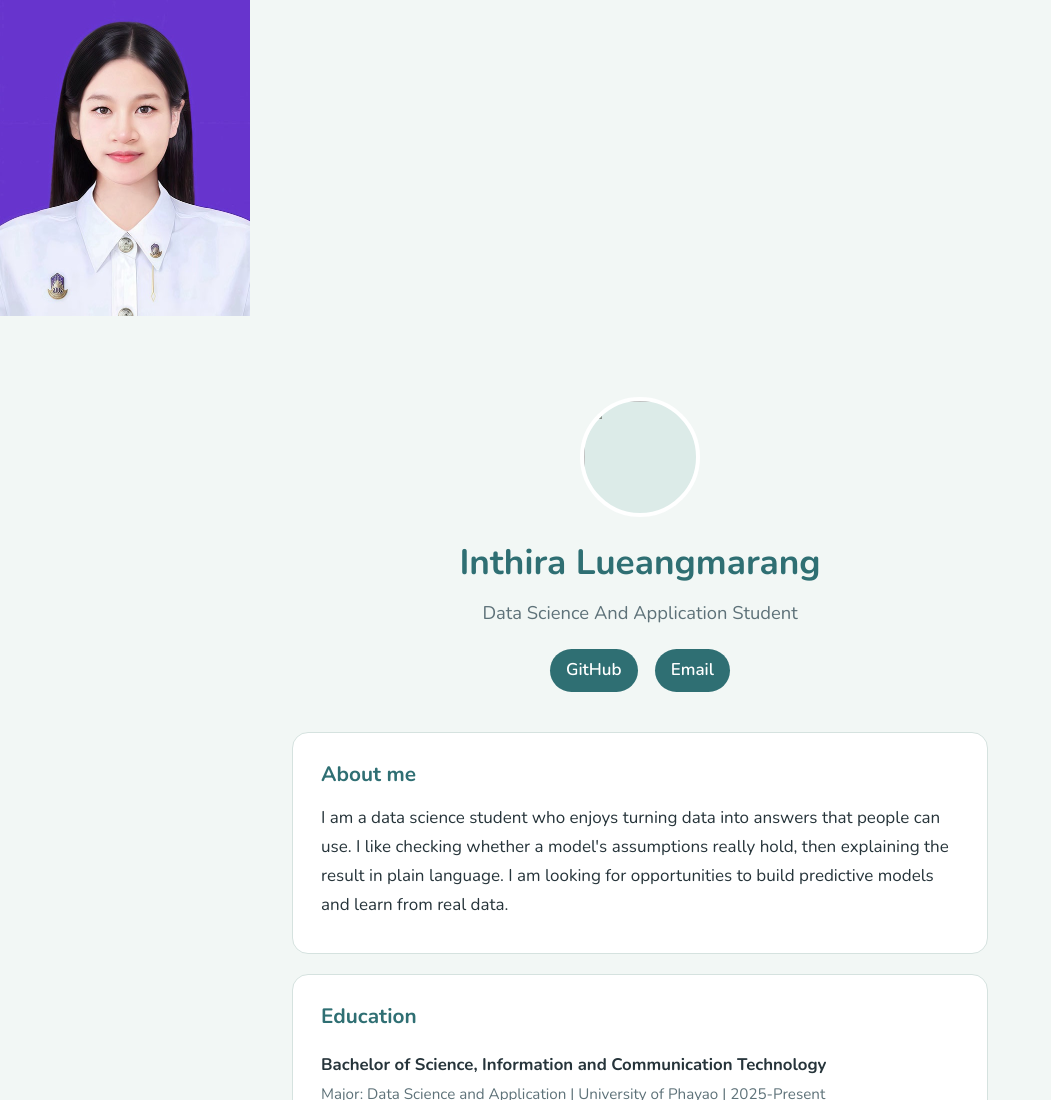
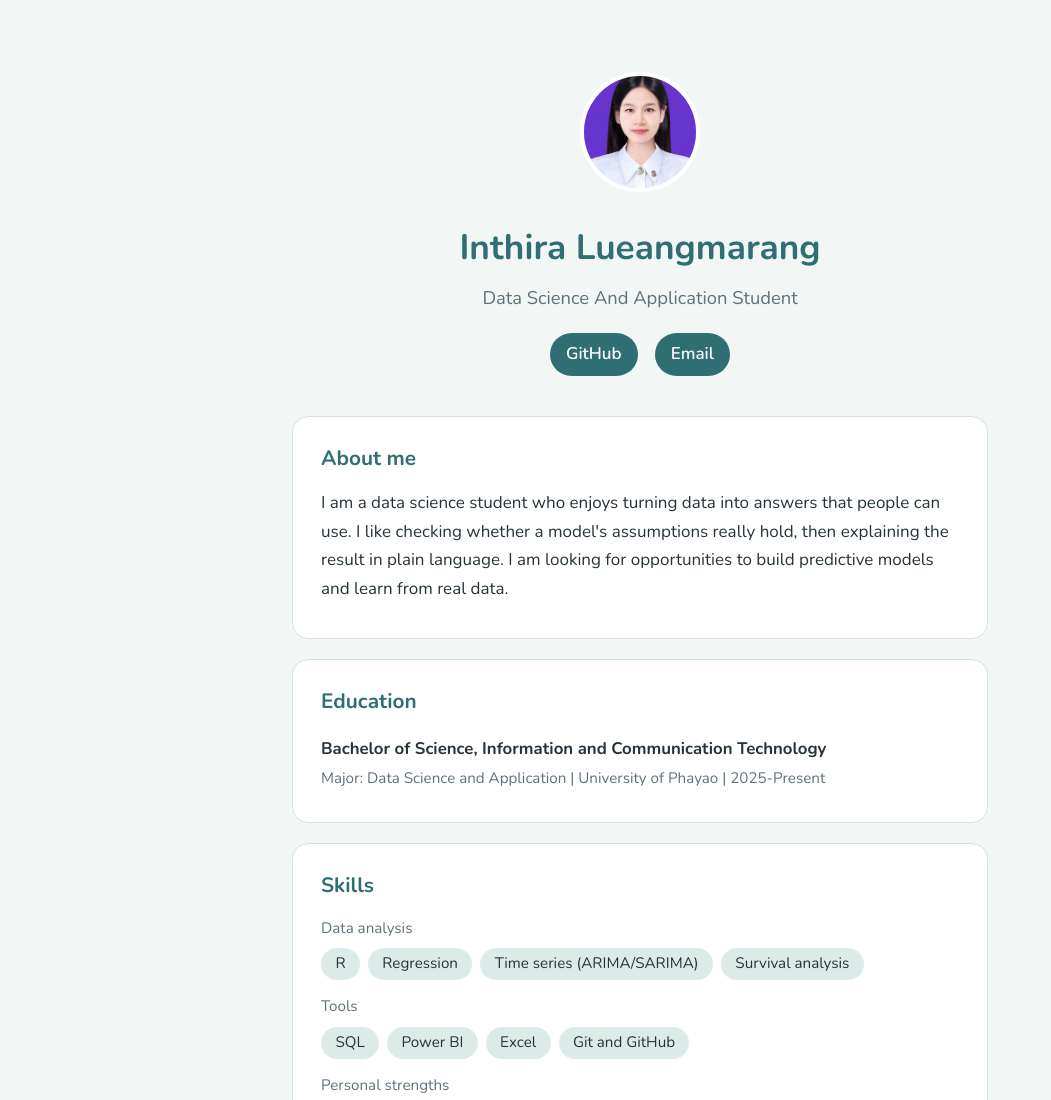
Before and after one commit to Inthira78/Inthira.github.io, a plain HTML site: page index.html in a window 1280 px wide. Shown: the top 1100 px of the page, without its empty margins (0-1051 px from the left). Drawn offline with nearby package versions, Linux system fonts and the light colour scheme.

Commit message:
update portfolio with profile photo

```diff
--- a/index.html
+++ b/index.html
@@ -6,7 +6,7 @@
     <title>Document</title>
 </head>
 <body>
-    <img src="profile.jpg" alt="รูปโปรไฟล์ของฉัน" width="250">
+
 </body>
 </html>
 <!DOCTYPE html>
@@ -70,7 +70,7 @@
   <!-- HEADER -->
   <header>
     <!-- ใส่รูป: วางไฟล์ photo.jpg ในโฟลเดอร์เดียวกัน แล้วเปลี่ยน src เป็น "photo.jpg" -->
-    <img class="avatar" src="" alt="">
+    <img class="avatar" src="profile.jpg" alt="Inthira Lueangmarang">
     <h1>Inthira Lueangmarang</h1>
     <p class="role">Data Science And Application Student </p>
     <div class="links">
```
